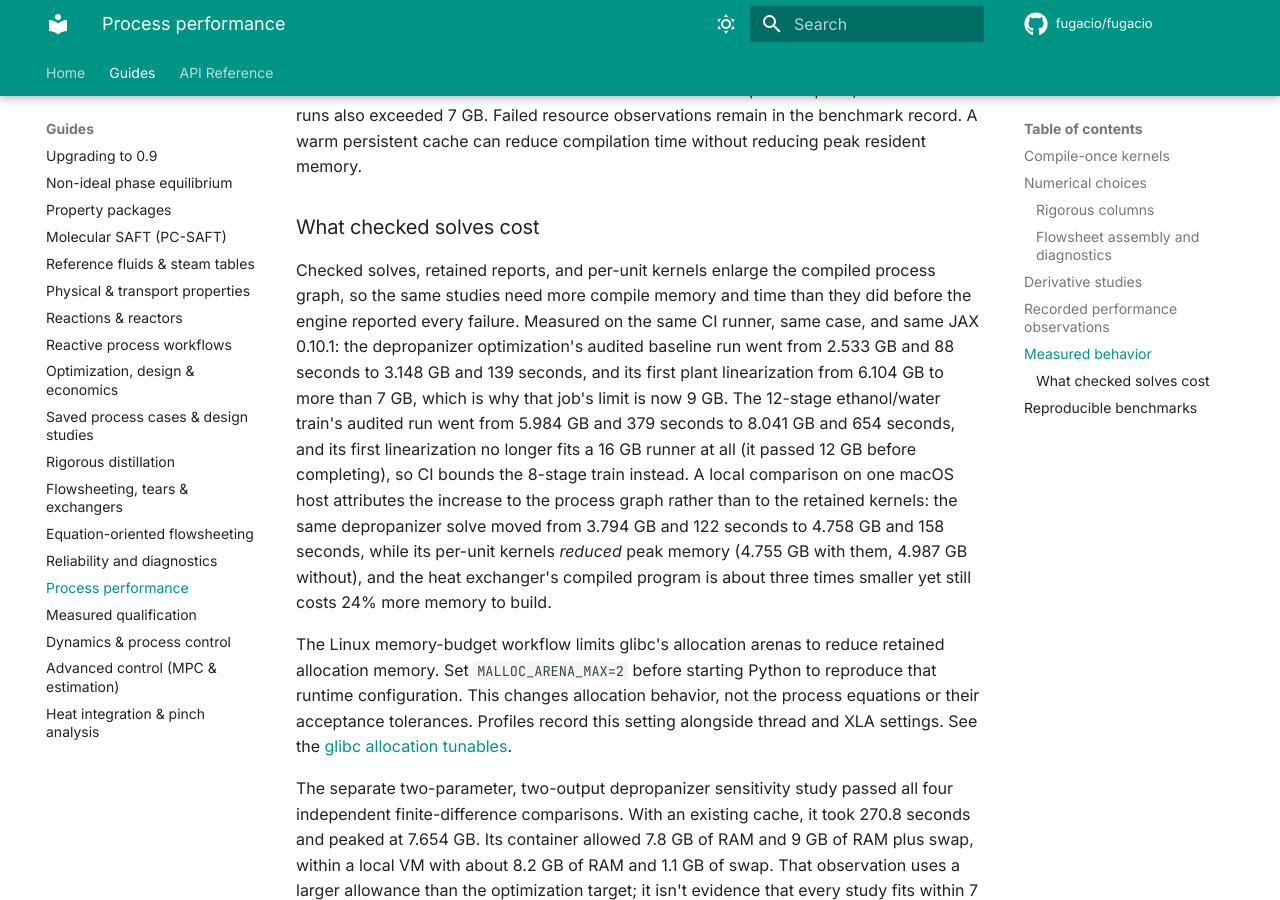
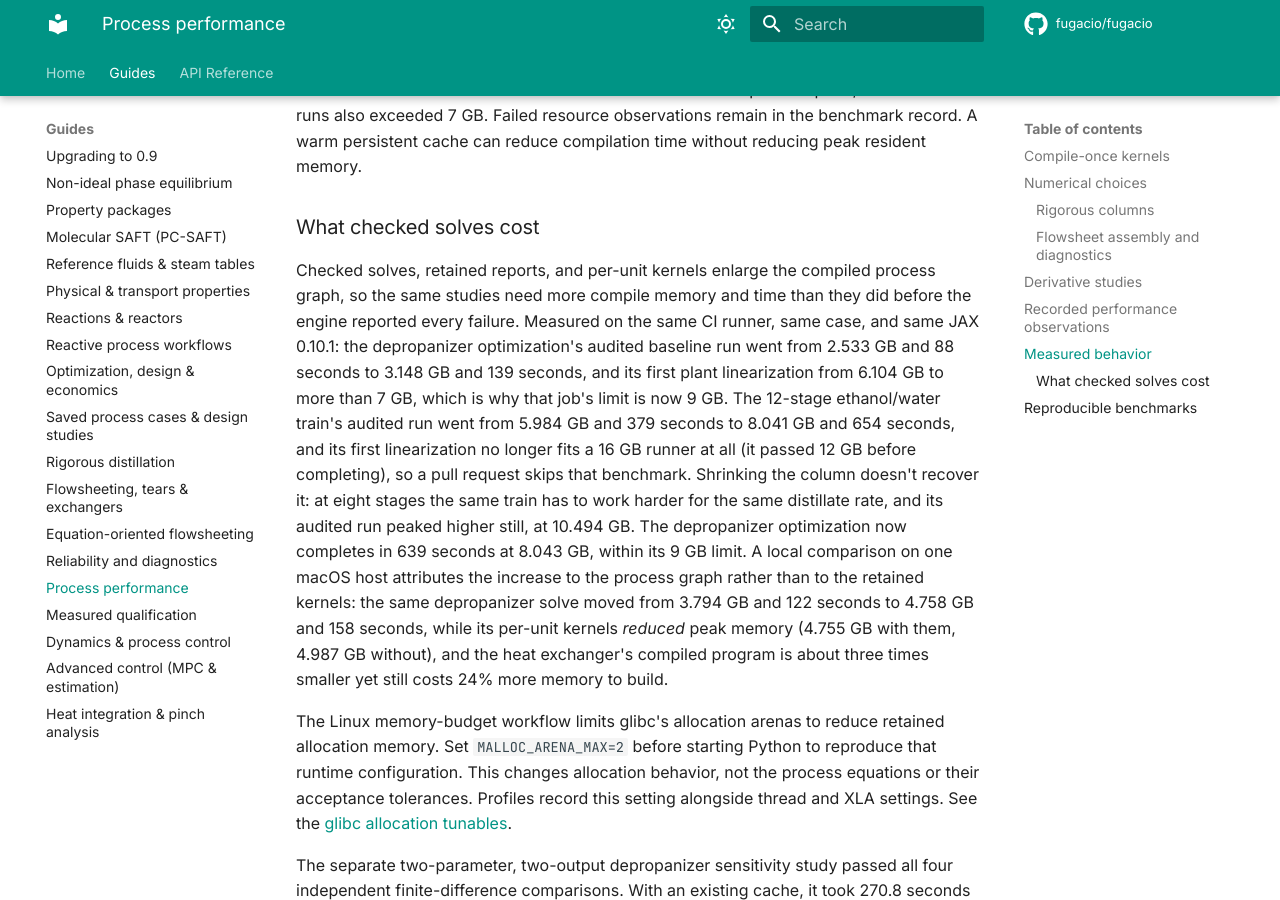
Before and after one commit to fugacio/fugacio, an MkDocs documentation site: the page built from docs/performance.md, in a window 1280 px wide and 900 px high, scrolled down 7170 px. Built offline with MkDocs 1.6.1 and Material for MkDocs 9.7.7, drawn with Linux system fonts in a browser that asks for light colours; comment, search, counter and statistics services are not loaded; some of the changed text lies outside the part shown.

Commit message:
ci: run the NRTL train benchmark on request
The depropanizer optimization now passes its raised 9 GB limit, completing in
639 seconds at 8.043 GB (it was 397 seconds at 6.588 GB before the checked
engine). The ethanol/water train still doesn't fit: its first linearization
passed 12 GB again.

Shrinking the column made it worse rather than better. An eight-stage train
has to work harder for the same distillate rate, so its audited baseline run
peaked at 10.494 GB, above the 8.041 GB of the twelve-stage train it replaced.
The twelve-stage configuration is restored, and a pull request now skips that
benchmark with a notice: it runs on a manual workflow dispatch, on a host with
more memory than a 16 GB runner. Its measurements stay in
docs/performance.md, which records what the checked solves cost.

```diff
--- a/docs/performance.md
+++ b/docs/performance.md
@@ -331,7 +331,11 @@
 that job's limit is now 9 GB. The 12-stage ethanol/water train's audited run
 went from 5.984 GB and 379 seconds to 8.041 GB and 654 seconds, and its first
 linearization no longer fits a 16 GB runner at all (it passed 12 GB before
-completing), so CI bounds the 8-stage train instead. A local comparison on one
+completing), so a pull request skips that benchmark. Shrinking the column
+doesn't recover it: at eight stages the same train has to work harder for the
+same distillate rate, and its audited run peaked higher still, at 10.494 GB.
+The depropanizer optimization now completes in 639 seconds at 8.043 GB, within
+its 9 GB limit. A local comparison on one
 macOS host attributes the increase to the process graph rather than to the
 retained kernels: the same depropanizer solve moved from 3.794 GB and 122
 seconds to 4.758 GB and 158 seconds, while its per-unit kernels *reduced* peak
@@ -393,11 +397,11 @@
   --max-rss-gb 9 --timeout-seconds 3000 \
   --output artifacts/performance/depropanizer-optimization
 
-# CI bounds the 8-stage train; the 12-stage train needs a host with more than
-# 16 GB of RAM (see the measurements below).
+# This train needs a host with more than 16 GB of RAM: CI runs it only on a
+# manual workflow dispatch (see the measurements below).
 uv run python scripts/benchmark_process.py \
-  --scenario ethanol-train --stages 8 --study sensitivities --release-caches \
-  --max-rss-gb 12 --timeout-seconds 3000 \
+  --scenario ethanol-train --stages 12 --study sensitivities --release-caches \
+  --max-rss-gb 16 --timeout-seconds 3000 \
   --output artifacts/performance/ethanol-train
 
 uv run python scripts/benchmark_process.py \
@@ -430,9 +434,10 @@
 
 The process-performance CI workflow runs 32- and 64-stage columns, the saved
 depropanizer optimization, the NRTL train, and a 24-variable study in separate
-jobs. The columns and heater bank have a 7 GB process limit, the depropanizer
-optimization a 9 GB limit, and the 8-stage NRTL sensitivity train a separate
-12 GB budget. All these Linux jobs
+jobs. The columns and heater bank have a 7 GB process limit and the
+depropanizer optimization a 9 GB limit. The NRTL sensitivity train exceeds a
+16 GB runner with the checked engine, so a pull request skips it with a notice
+and it runs on a manual workflow dispatch, on a host with more memory. All these Linux jobs
 set `MALLOC_ARENA_MAX=2` before process startup. The NRTL job needs enough
 additional RAM for the runner and operating system. GitHub documents 16 GB
 for public-repository Linux runners; private forks need to select a runner
```
Also changed, not shown: 1 other file.
